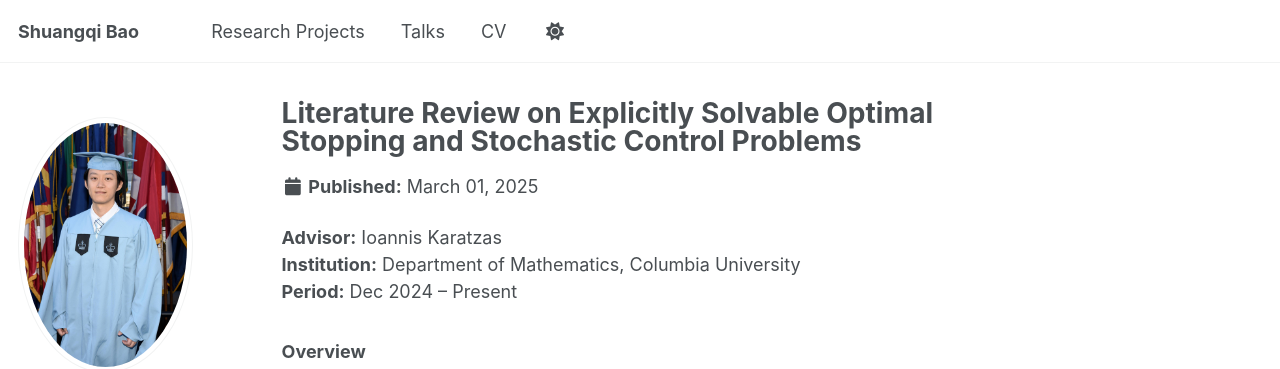
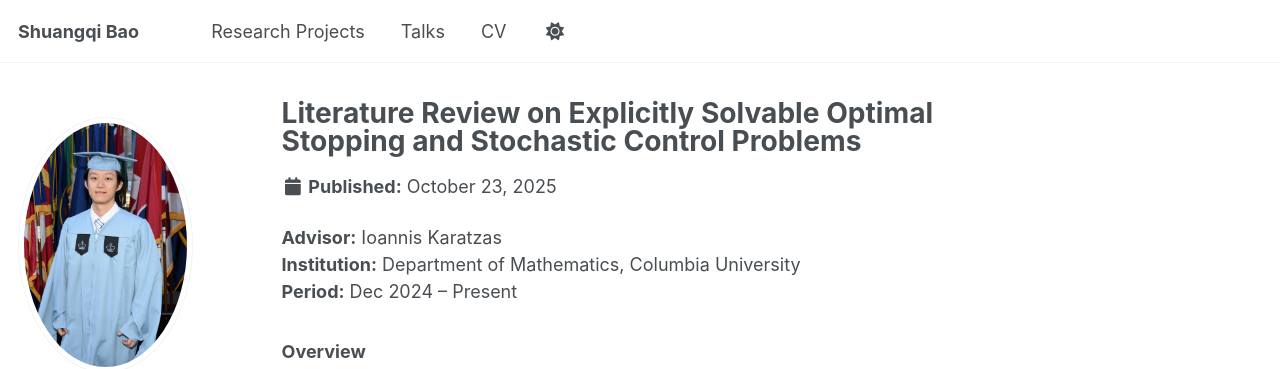
Before and after one commit to shuangqibao/shuangqibao.github.io, a Jekyll site: the page built from _projects/literature-review-Explicit-solvable-OS-SC-problems.md, in a window 1280 px wide and 1363 px high. Shown: the top 369 px of the window. Built offline with Jekyll 4.4.1, drawn with Linux system fonts in a browser that asks for light colours; a script that is not in the unit is left out.

Commit message:
Update literature-review-Explicit-solvable-OS-SC-problems.md

```diff
--- a/_projects/literature-review-Explicit-solvable-OS-SC-problems.md
+++ b/_projects/literature-review-Explicit-solvable-OS-SC-problems.md
@@ -2,7 +2,6 @@
 title: "Literature Review on Explicitly Solvable Optimal Stopping and Stochastic Control Problems"
 collection: projects
 permalink: /projects/literature-review-optimal-stopping/
-date: 2025-03-01
 excerpt: "Comprehensive literature review and proof reconstruction on explicit solutions of optimal stopping and stochastic control problems."
 ---
 **Advisor:** Ioannis Karatzas
```
